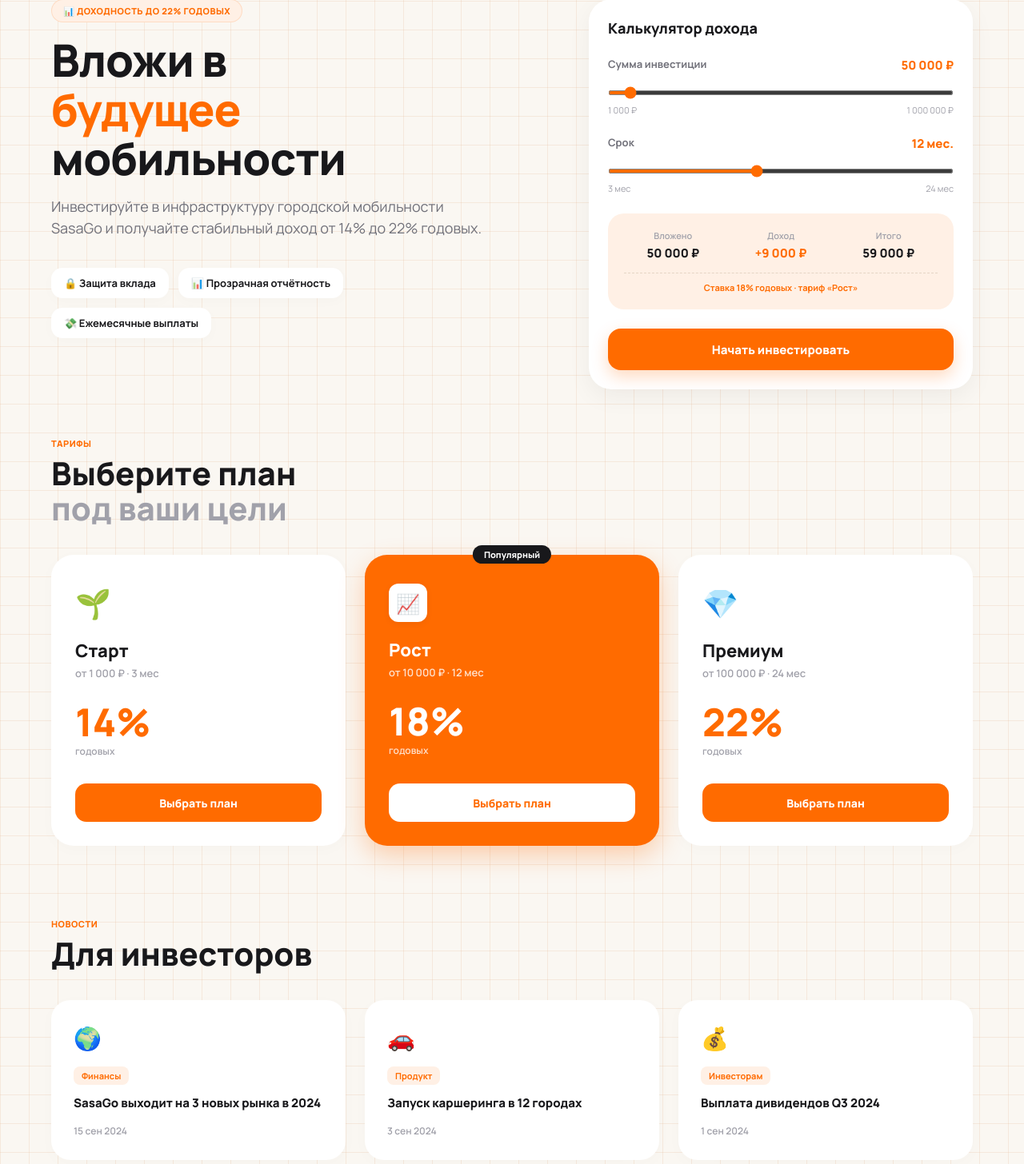
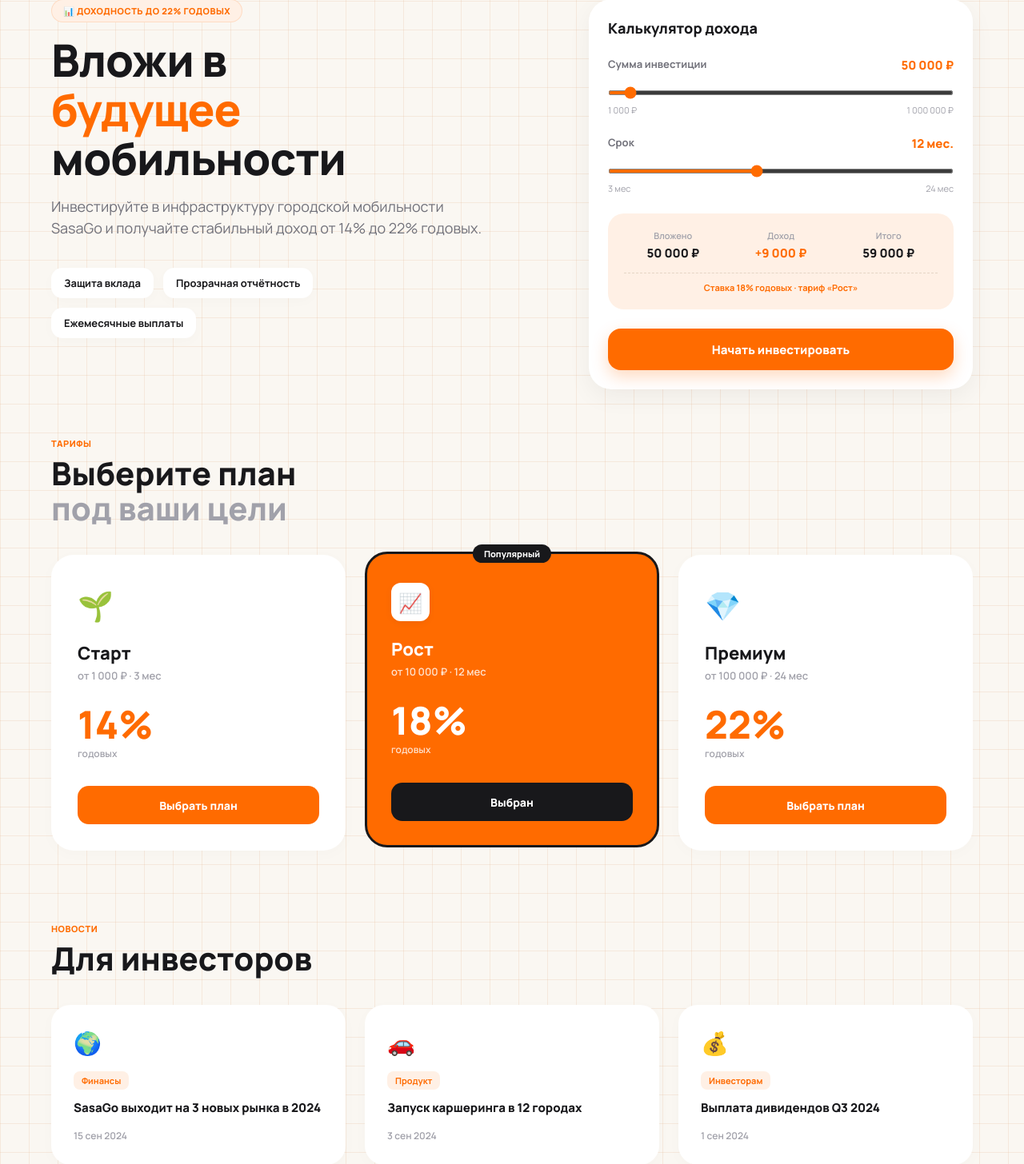
Before and after one commit to yuliaPodosinnikova/sasaGo, a Python web app: template templates/invest.html in a window 1280 px wide. Shown: the part 107-1563 px from the top of the page at 80% size. Run offline with Jinja, Linux system fonts and the light colour scheme; the template is opened without the code that fills it, so the values that code supplies are empty.

Commit message:
Add files via upload

```diff
--- a/templates/food.html
+++ b/templates/food.html
@@ -501,12 +501,6 @@
                         alert('Ресторан добавлен в избранное!');
                         return;
                     }
-
-                    const name = card.querySelector('.restaurant-name').textContent;
-                    const price = card.getAttribute('data-price') || '350 ₽';
-                    const time = card.querySelector('.time-badge').textContent;
-
-                    alert(`Заказ оформлен! Едем в "${name}". Средний чек: ${price}, Время: ${time}`);
                 });
             });
         });
--- a/templates/invest.html
+++ b/templates/invest.html
@@ -157,12 +157,25 @@
             flex-direction: column;
             justify-content: space-between;
             position: relative;
+            transition: border-color 0.2s ease, transform 0.2s ease;
+            border: 3px solid transparent;
+            cursor: pointer;
+        }
+
+        /* Чёткое выделение без свечения */
+        .plan-card.active-plan {
+            border-color: var(--orange-primary);
+            transform: translateY(-4px);
         }
 
         .plan-card.featured {
             background: var(--orange-primary);
             color: #FFFFFF;
-            box-shadow: 0 12px 32px rgba(255, 107, 0, 0.3);
+            box-shadow: none;
+        }
+
+        .plan-card.featured.active-plan {
+            border-color: var(--text-dark);
         }
 
         .plan-badge-pop {
@@ -256,6 +269,16 @@
             color: var(--orange-primary);
         }
 
+        .plan-card.active-plan .btn-plan {
+            background: var(--text-dark);
+            color: #FFFFFF;
+        }
+
+        .plan-card.featured.active-plan .btn-plan {
+            background: var(--text-dark);
+            color: #FFFFFF;
+        }
+
         .news-wrapper {
             margin-top: 40px;
         }
@@ -330,8 +353,11 @@
             </nav>
 
             <div class="nav-actions">
-                <button class="btn-login">Войти</button>
-                <button class="btn-download">Скачать</button>
+                <span id="user-balance-badge" class="balance-badge" style="display: none;">
+                    <span id="user-balance">0</span> б.
+                </span>
+                <button type="button" class="btn-login" id="auth-btn">Войти</button>
+                <button type="button" class="btn-download" id="download-app-btn">Скачать</button>
             </div>
         </div>
     </header>
@@ -355,9 +381,9 @@
                 </p>
 
                 <div class="tags-container">
-                    <div class="tag-pill">🔒 Защита вклада</div>
-                    <div class="tag-pill">📊 Прозрачная отчётность</div>
-                    <div class="tag-pill">💸 Ежемесячные выплаты</div>
+                    <div class="tag-pill">Защита вклада</div>
+                    <div class="tag-pill">Прозрачная отчётность</div>
+                    <div class="tag-pill">Ежемесячные выплаты</div>
                 </div>
             </div>
 
@@ -425,7 +451,7 @@
             </h2>
 
             <div class="plans-grid">
-                <div class="plan-card">
+                <div class="plan-card" data-plan="Старт" data-min-amount="1000" data-min-term="3">
                     <div>
                         <div class="plan-icon">🌱</div>
                         <div class="plan-name">Старт</div>
@@ -436,8 +462,8 @@
                     <button class="btn-plan">Выбрать план</button>
                 </div>
 
-                <div class="plan-card featured">
-                    <div class="plan-badge-pop">Популярный</div>
+                <div class="plan-card featured" data-plan="Рост" data-min-amount="10000" data-min-term="12">
+                    <div class="plan-badge-pop" id="badge-rost">Популярный</div>
                     <div>
                         <div class="plan-icon-bg">📈</div>
                         <div class="plan-name">Рост</div>
@@ -448,7 +474,7 @@
                     <button class="btn-plan">Выбрать план</button>
                 </div>
 
-                <div class="plan-card">
+                <div class="plan-card" data-plan="Премиум" data-min-amount="100000" data-min-term="24">
                     <div>
                         <div class="plan-icon">💎</div>
                         <div class="plan-name">Премиум</div>
@@ -497,9 +523,24 @@
 
     </div>
 
+    <script src="js/app-state.js"></script>
     <script>
         function formatNumber(num) {
             return num.toString().replace(/\B(?=(\d{3})+(?!\d))/g, " ");
+        }
+
+        function highlightPlan(planName) {
+            const cards = document.querySelectorAll('.plan-card');
+            cards.forEach(card => {
+                const btn = card.querySelector('.btn-plan');
+                if (card.dataset.plan === planName) {
+                    card.classList.add('active-plan');
+                    if (btn) btn.textContent = 'Выбран';
+                } else {
+                    card.classList.remove('active-plan');
+                    if (btn) btn.textContent = 'Выбрать план';
+                }
+            });
         }
 
         function calculateInvest() {
@@ -528,9 +569,52 @@
             document.getElementById('res-total').textContent = formatNumber(total) + ' ₽';
 
             document.getElementById('res-tariff').textContent = `Ставка ${Math.round(rate * 100)}% годовых · тариф «${planName}»`;
+
+            highlightPlan(planName);
         }
 
-        calculateInvest();
+        function selectPlan(planCard) {
+            const minAmount = planCard.dataset.minAmount;
+            const minTerm = planCard.dataset.minTerm;
+
+            if (minAmount) document.getElementById('amount-slider').value = minAmount;
+            if (minTerm) document.getElementById('term-slider').value = minTerm;
+
+            calculateInvest();
+        }
+
+        document.addEventListener('DOMContentLoaded', function() {
+            calculateInvest();
+
+            const planCards = document.querySelectorAll('.plan-card');
+            planCards.forEach(card => {
+                const btn = card.querySelector('.btn-plan');
+                if (btn) {
+                    btn.addEventListener('click', function(e) {
+                        e.stopPropagation();
+                        selectPlan(card);
+                    });
+                }
+                card.addEventListener('click', function() {
+                    selectPlan(card);
+                });
+            });
+
+            const authBtn = document.getElementById('auth-btn');
+            if (authBtn) {
+                authBtn.addEventListener('click', function(e) {
+                    e.preventDefault();
+                    alert('Вход в аккаунт SasaGo временно недоступен. Попробуйте позже.');
+                });
+            }
+            const downloadBtn = document.getElementById('download-app-btn');
+            if (downloadBtn) {
+                downloadBtn.addEventListener('click', function(e) {
+                    e.preventDefault();
+                    alert('Ссылка на скачивание приложения SasaGo отправлена!');
+                });
+            }
+        });
     </script>
 </body>
 </html>
```
Also changed, not shown: app.py (+4 -5 lines), templates/scooters.html (+14 -4 lines).
